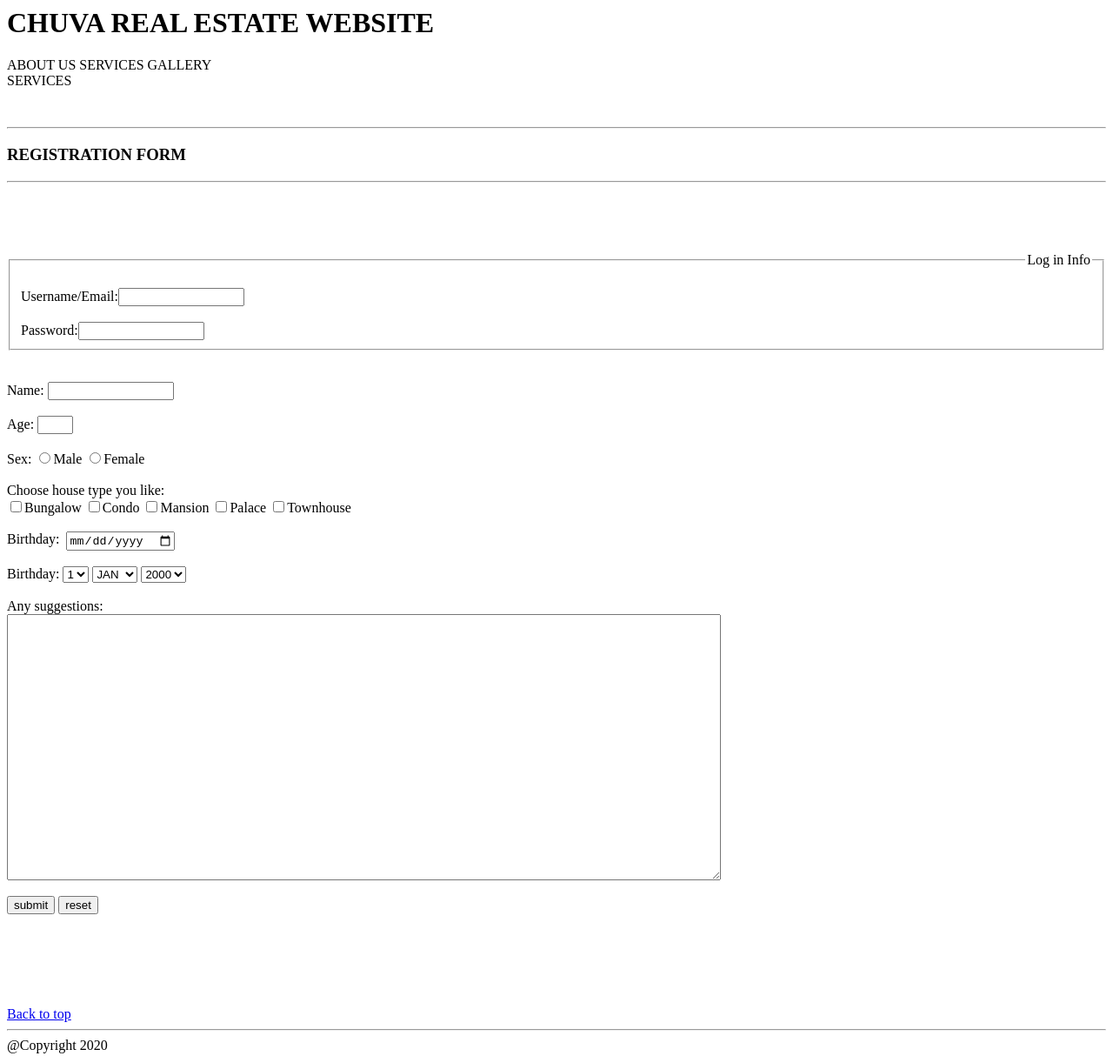
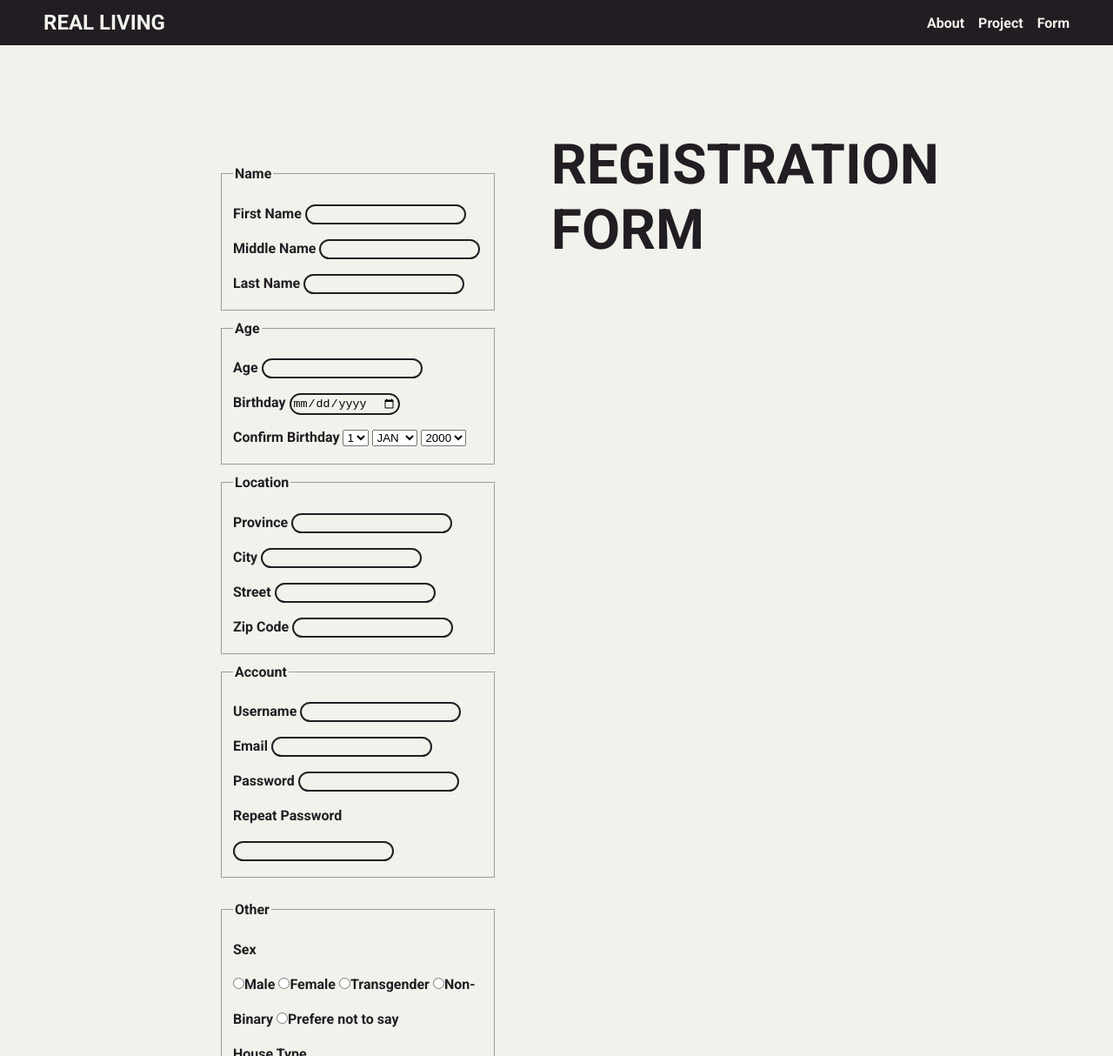
Before and after one commit to deymdaniel/biacan_ex2, a plain HTML site: page page3.html in a window 1280 px wide. Shown: the top 1214 px of the page at 87% size. Drawn offline with Linux system fonts and the light colour scheme.

Commit message:
Added Forms

```diff
--- a/page3.html
+++ b/page3.html
@@ -1,109 +1,184 @@
-<!DOCTYPE>
-<html>
-<head>
-<title>  </title>
-</head>
-<body style=background-image:url("wall.jpg")>
-<a id="top"></a>
-<header>
-<h1>CHUVA REAL ESTATE WEBSITE</h1>
-</header>
-<nav>
-ABOUT US
-SERVICES
-GALLERY
+<!DOCTYPE html>
+<html lang="en">
+  <head>
+    <meta charset="UTF-8" />
+    <title>Forms</title>
+    <style>
+      @import url("https://fonts.googleapis.com/css2?family=Roboto:wght@400;700&display=swap");
 
-</nav>
-<section>
-SERVICES
-<br />
-<br />
-<br />
-<hr />
-<h3>REGISTRATION FORM</h3>
-<hr />
-<br />
-<br />
-<form method="post" action="mailto:ebblancaflor@mapua.edu.ph" autocomplete="on">
-<br />
-<br />
-<fieldset><legend align=right>Log in Info</legend>
-<br />
-Username/Email:<input type="email" name="username" size=15  maxlength=20>
-<br />
-<br />
-Password:<input type=password name="password" size=15  maxlength=20>
-<br />
-</fieldset>
-<br />
-<br />
-Name: <input type=text name="pangalan" size=15  maxlength=20>
-<br />
-<br />
-Age: <input type=text name="pangalan" size=2  maxlength=3>
-<br />
-<br />
-Sex: <input type="radio" name="gender" value="lalake">Male
-     <input type="radio" name="gender" value="babae">Female
-<br />
-<br />
-Choose house type you like:
-<br />
-<input type="checkbox" name="bahay" value="bungalow">Bungalow
-<input type="checkbox" name="bahay" value="condo">Condo
-<input type="checkbox" name="bahay" value="mansion">Mansion
-<input type="checkbox" name="bahay" value="palace">Palace
-<input type="checkbox" name="bahay" value="townhouse">Townhouse
-<br />
-<br />
- Birthday:  <input type=date name="bday">
- <br />
-<br />
-Birthday:
-<select id="day">
-<option> 1  </option>
-<option> 2  </option>
-<option> 3  </option>
-</select id="month">
-<select>
-<option> JAN  </option>
-<option> FEB</option>
-<option> MAR</option>
-</select>
-<select id="year">
-<option> 2000  </option>
-<option> 1999  </option>
-<option> 1998 </option>
-</select>
-<br />
-<br />
-Any suggestions:
-<br />
-<textarea rows=20   cols=100 id="suggest">  </textarea>
-<br />
-<br />
-<input type=submit value=submit>
-<input type=reset value=reset>
+       {
+        border: 1px solid;
+      }
+      body {
+        margin: 0;
+        background-color: #f1f2eb;
+        font-family: Roboto, sans-serif;
+        color: #221d23;
+      }
+      .nav-bar {
+        color: #f1f2eb;
+        display: flex;
+        align-items: center;
+        padding: 12px 50px;
+        margin: 0;
+        justify-content: space-between;
+        font-weight: 900;
+        font-size: 24px;
+        background-color: #221d23;
+      }
+      .nav-bar ul {
+        display: flex;
+        gap: 16px;
+        list-style: none;
+        font-size: 16px;
+        padding: 0;
+        margin: 0;
+      }
+      .nav-bar a {
+        text-decoration: none;
+        color: #f1f2eb;
+      }
 
+      .reg-container {
+        display: flex;
+        padding: 100px 200px;
+        gap: 50px;
+      }
+      .reg-heading {
+        font-size: 64px;
+        font-weight: 900;
+        width: min-content;
+      }
+      .reg-form {
+        width: 100%;
+        padding: 12px;
+      }
 
+      .info ul {
+        list-style: none;
+        line-height: 2.5;
+        font-weight: 900;
+      }
 
+      input {
+        background-color: #f1f2eb;
+        border-radius: 25px;
+        border: 2px solid #221d23;
+        padding: 2px;
+        align-items: center;
+        margin: 0;
+      }
 
+      .text-area textarea {
+        width: 50%;
+      }
+      .text-area {
+        display: flex;
+        flex: 1;
+        gap: 16px;
+        padding: 24px 0;
+      }
+    </style>
+  </head>
+  <body>
+    <div class="nav-bar">
+      REAL LIVING
+      <ul>
+        <li><a href="index.html">About</a></li>
+        <li><a href="page2.html">Project</a></li>
+        <li><a href="page3.html">Form</a></li>
+      </ul>
+    </div>
+    <div class="reg-container">
+      <div class="reg-form">
+        <div class="info">
+          <ul>
+            <fieldset>
+              <legend>Name</legend>
+              <li>First Name <input type="text" /></li>
+              <li>Middle Name <input type="text" /></li>
+              <li>Last Name <input type="text" /></li>
+            </fieldset>
+            <fieldset>
+              <legend>Age</legend>
+              <li>Age <input type="number" /></li>
+              <li>Birthday <input type="date" /></li>
+              <li>
+                Confirm Birthday
+                <select>
+                  <option>1</option>
+                  <option>2</option>
+                  <option>3</option>
+                  <option>4</option>
+                </select>
+                <select>
+                  <option>JAN</option>
+                  <option>FEB</option>
+                  <option>MAR</option>
+                  <option>APR</option>
+                </select>
+                <select>
+                  <option>2000</option>
+                  <option>2005</option>
+                  <option>2010</option>
+                  <option>2015</option>
+                </select>
+              </li>
+            </fieldset>
+            <fieldset>
+              <legend>Location</legend>
+              <li>Province <input type="text" /></li>
+              <li>City <input type="text" /></li>
+              <li>Street <input type="text" /></li>
+              <li>Zip Code <input type="text" /></li>
+            </fieldset>
+            <fieldset>
+              <legend>Account</legend>
+              <li>Username <input type="text" /></li>
+              <li>Email <input type="email" /></li>
+              <li>Password <input type="text" /></li>
+              <li>Repeat Password <input type="text" /></li>
+            </fieldset>
+          </ul>
+          <ul>
+            <fieldset>
+              <legend>Other</legend>
+              <li>Sex</li>
+              <li>
+                <input type="radio" />Male <input type="radio" />Female
+                <input type="radio" />Transgender
+                <input type="radio" />Non-Binary <input type="radio" />Prefere
+                not to say
+              </li>
+              <li>House Type</li>
+              <li>
+                <input type="checkbox" />Bungalow <input type="checkbox" />Condo
+                <input type="checkbox" />Mansion <input type="checkbox" />Palace
+                <input type="checkbox" />Townhouse
+              </li>
+              <li>
+                House Type <input list="house" />
+                <datalist id="house">
+                  <option value="Modern"></option>
+                  <option value="Tradtional"></option>
+                  <option value="Other"></option>
+                </datalist>
+              </li>
 
-
-
-</form>
-<br />
-<br />
-<br />
-<br />
-<br />
-
-<a href="#top">Back to top</a>
-</section>
-<footer>
-<hr />
-@Copyright 2020
-</footer>
-
-</body>
+              <li>Search <input type="search" name="" id="" /></li>
+            </fieldset>
+            <div class="text-area">
+              <textarea name="" id="" cols="30" rows="10">Suggestions</textarea>
+              <textarea name="" id="" cols="30" rows="10">Feedback</textarea>
+              <textarea name="" id="" cols="30" rows="10">Complaints</textarea>
+              <textarea name="" id="" cols="30" rows="10">Questions</textarea>
+            </div>
+            <button>Submit</button>
+            <button>Reset</button>
+          </ul>
+        </div>
+      </div>
+      <div class="reg-heading">REGISTRATION FORM</div>
+    </div>
+  </body>
 </html>
```
